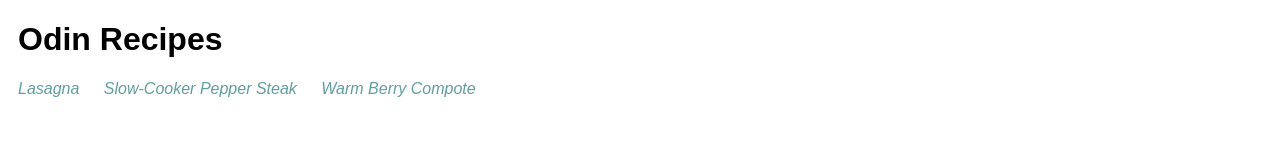
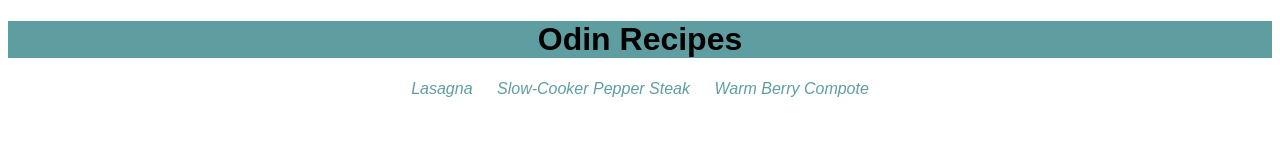
Before and after one commit to jonmc89/odin-recipes, a plain HTML site: page index.html in a window 1280 px wide. Drawn offline with Linux system fonts and the light colour scheme.

Commit message:
Index page link styling & header
Moved the links into a div and aligned the links to the centre of the page within the div. Also centred the headers on each page.

```diff
--- a/index.html
+++ b/index.html
@@ -8,8 +8,10 @@
 </head>
 <body>
   <h1>Odin Recipes</h1>
-  <a href="recipes/lasagna.html">Lasagna</a>
-  <a href="recipes/slow_cooker_pepper_steak.html">Slow-Cooker Pepper Steak</a>
-  <a href="recipes/warm_berry_compte.html">Warm Berry Compote</a>
+  <div class="links">
+    <a href="recipes/lasagna.html">Lasagna</a>
+    <a href="recipes/slow_cooker_pepper_steak.html">Slow-Cooker Pepper Steak</a>
+    <a href="recipes/warm_berry_compte.html">Warm Berry Compote</a>
+  </div>
 </body>
 </html>
--- a/styles.css
+++ b/styles.css
@@ -4,13 +4,19 @@
 
 h1{
   padding: 0 10px;
+  text-align: center;
+  background-color:cadetblue
 }
 
+.links{
+  text-align: center;
+}
 a{
   text-decoration: none;
   color: cadetblue;
   padding: 0 10px;
   font-style: italic;
+
 }
 
 a:hover{
```
